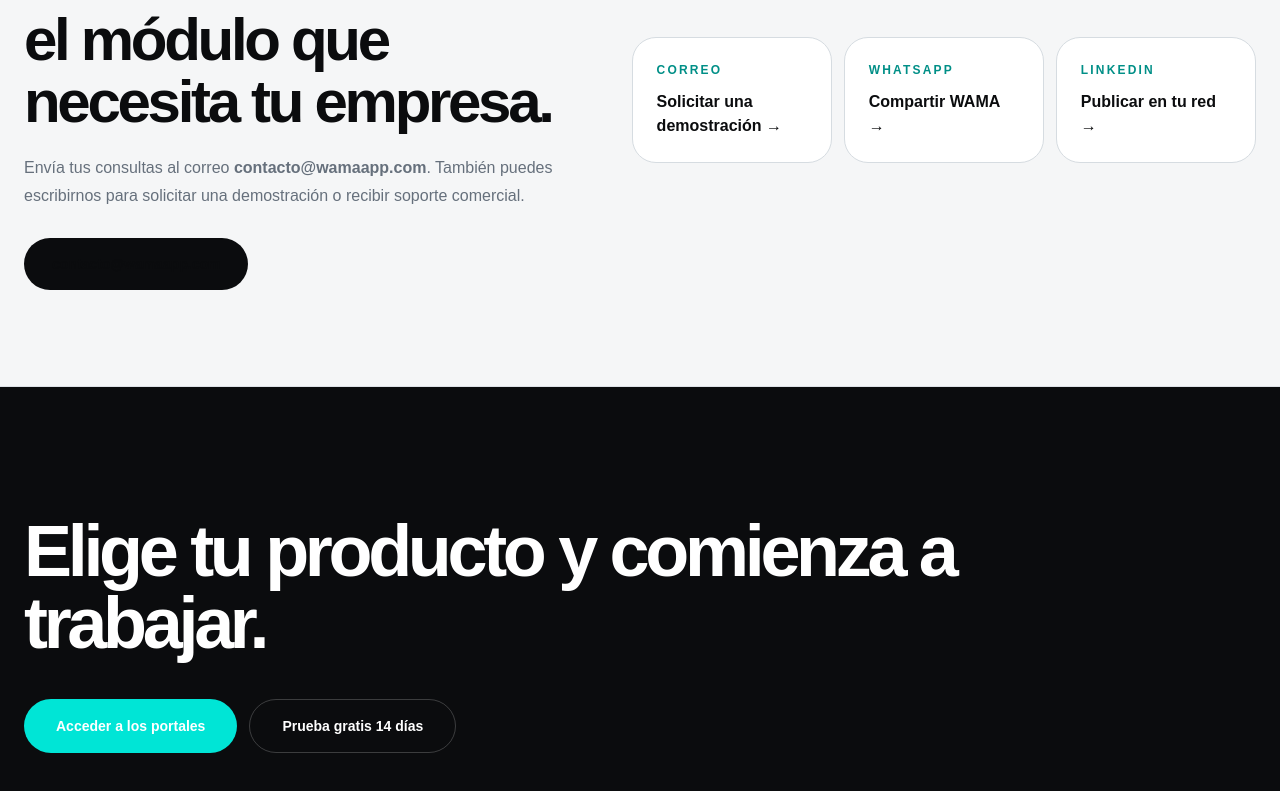
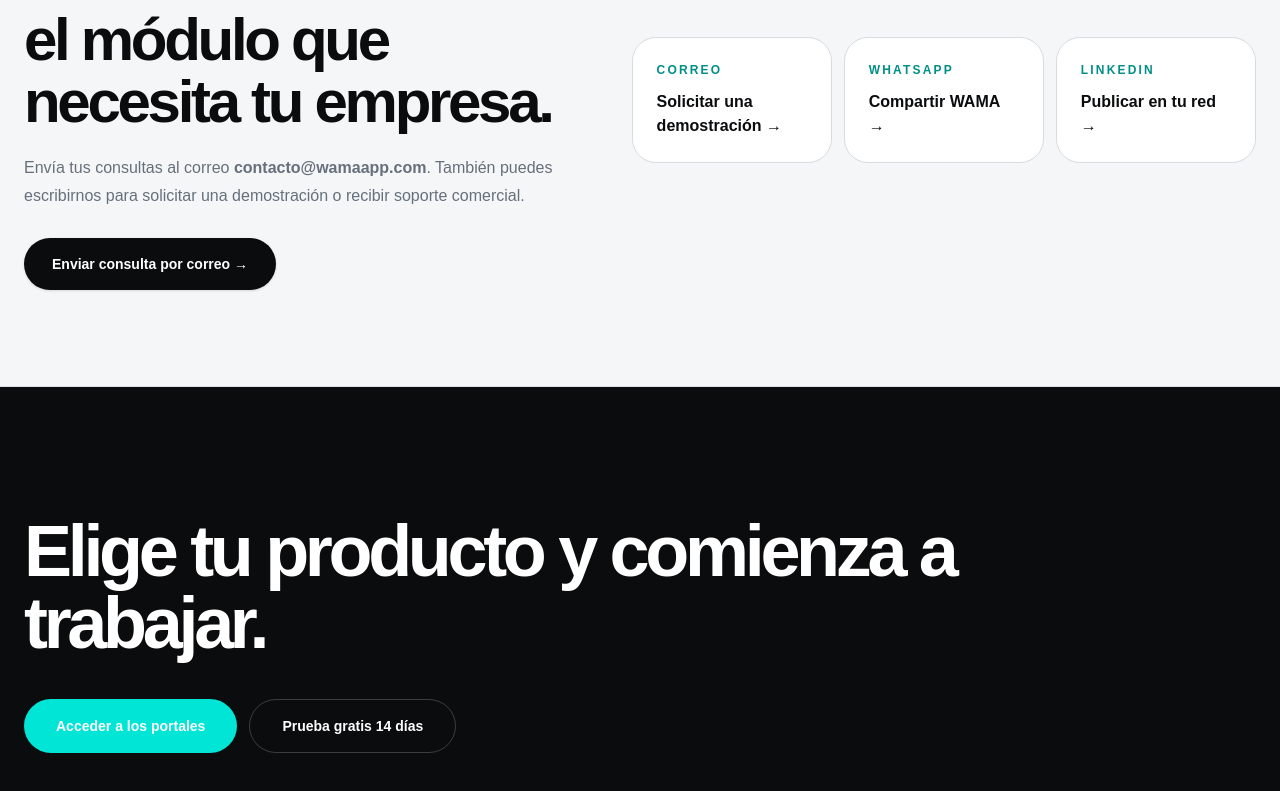
Before and after one commit to gabrielsc19-app/wama-app, a Next.js app: page / in a window 1280 px wide. Shown: the part 4449-5240 px from the top of the page. Built offline with nearby package versions, Linux system fonts and the light colour scheme.

Commit message:
Mejorar visibilidad del boton de contacto

```diff
--- a/app/page.tsx
+++ b/app/page.tsx
@@ -150,9 +150,9 @@ export default function HomePage() {
               </p>
               <a
                 href="mailto:contacto@wamaapp.com?subject=Quiero%20conocer%20WAMA"
-                className="mt-7 inline-flex rounded-full bg-[#0B0C0E] px-7 py-4 text-sm font-black text-white"
+                className="mt-7 inline-flex items-center justify-center rounded-full bg-[#0B0C0E] px-7 py-4 text-sm font-black !text-white shadow-sm transition hover:bg-[#202327]"
               >
-                contacto@wamaapp.com
+                Enviar consulta por correo →
               </a>
             </div>
             <div className="grid gap-3 sm:grid-cols-3">
```
